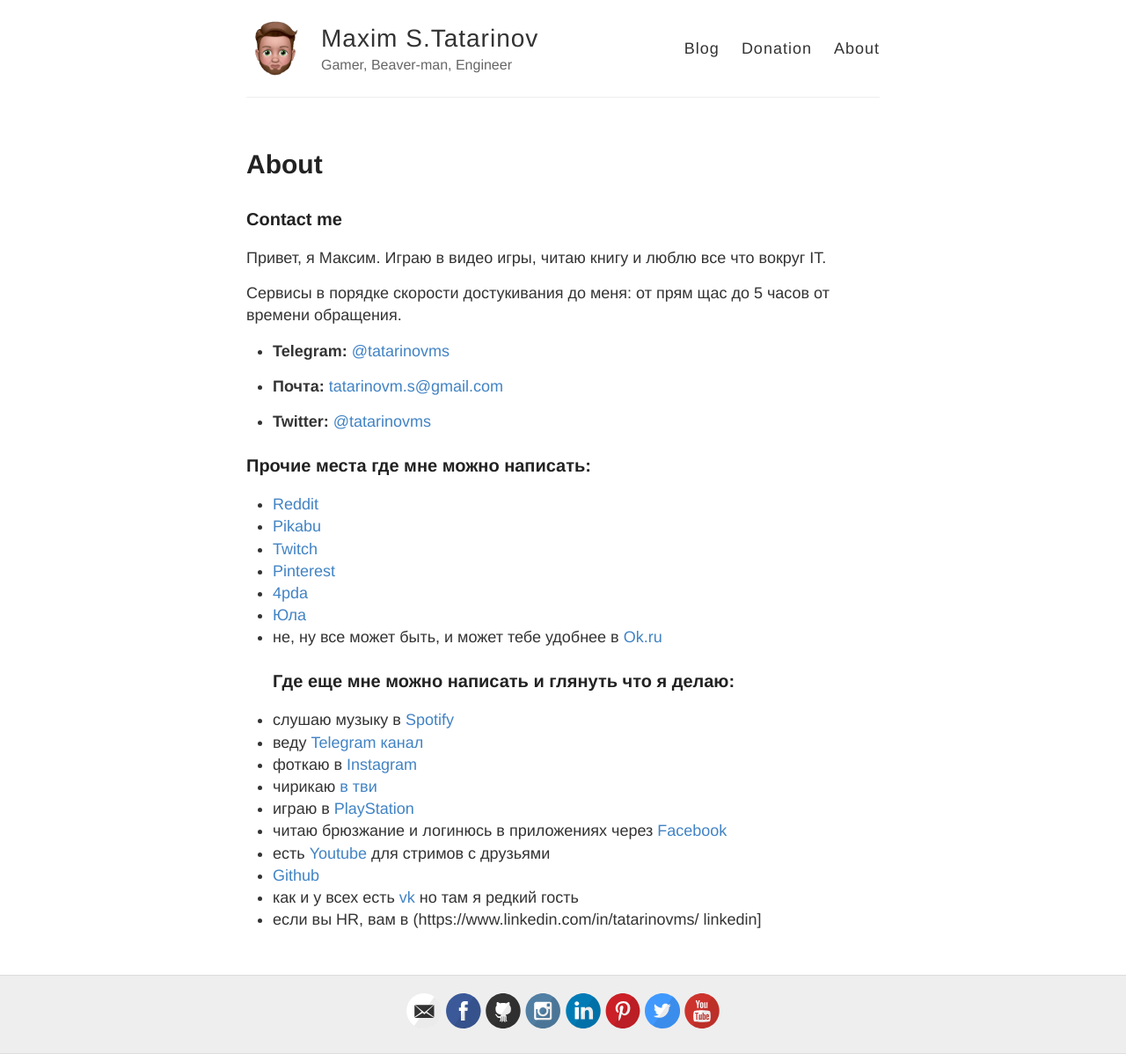
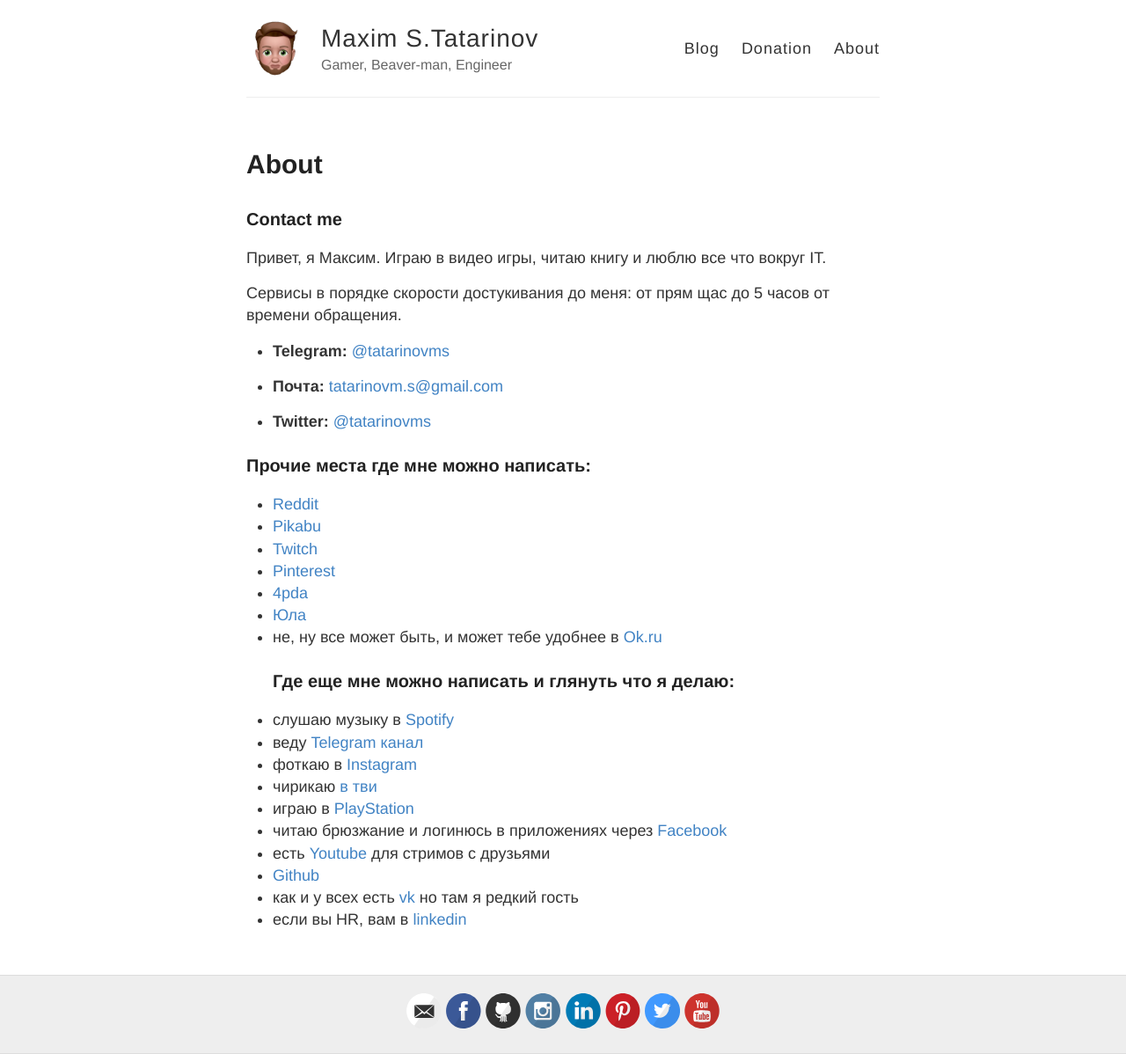
Before and after one commit to tatarinovms/tatarinovms.github.io, a Jekyll site: the page built from about.md, in a window 1280 px wide. Shown: the whole page at 88% size. Built offline with Jekyll 4.4.1, drawn with Linux system fonts in a browser that asks for light colours.

Commit message:
update about.md

```diff
--- a/about.md
+++ b/about.md
@@ -33,4 +33,4 @@
 - есть [Youtube](https://www.youtube.com/c/MaximTatarinov) для стримов с друзьями
 - [Github](https://github.com/tatarinovms)
 - как и у всех есть [vk](https://vk.com/tatarinovms) но там я редкий гость
-- если вы HR, вам в (https://www.linkedin.com/in/tatarinovms/ linkedin]
+- если вы HR, вам в [linkedin](https://www.linkedin.com/in/tatarinovms/)
```
